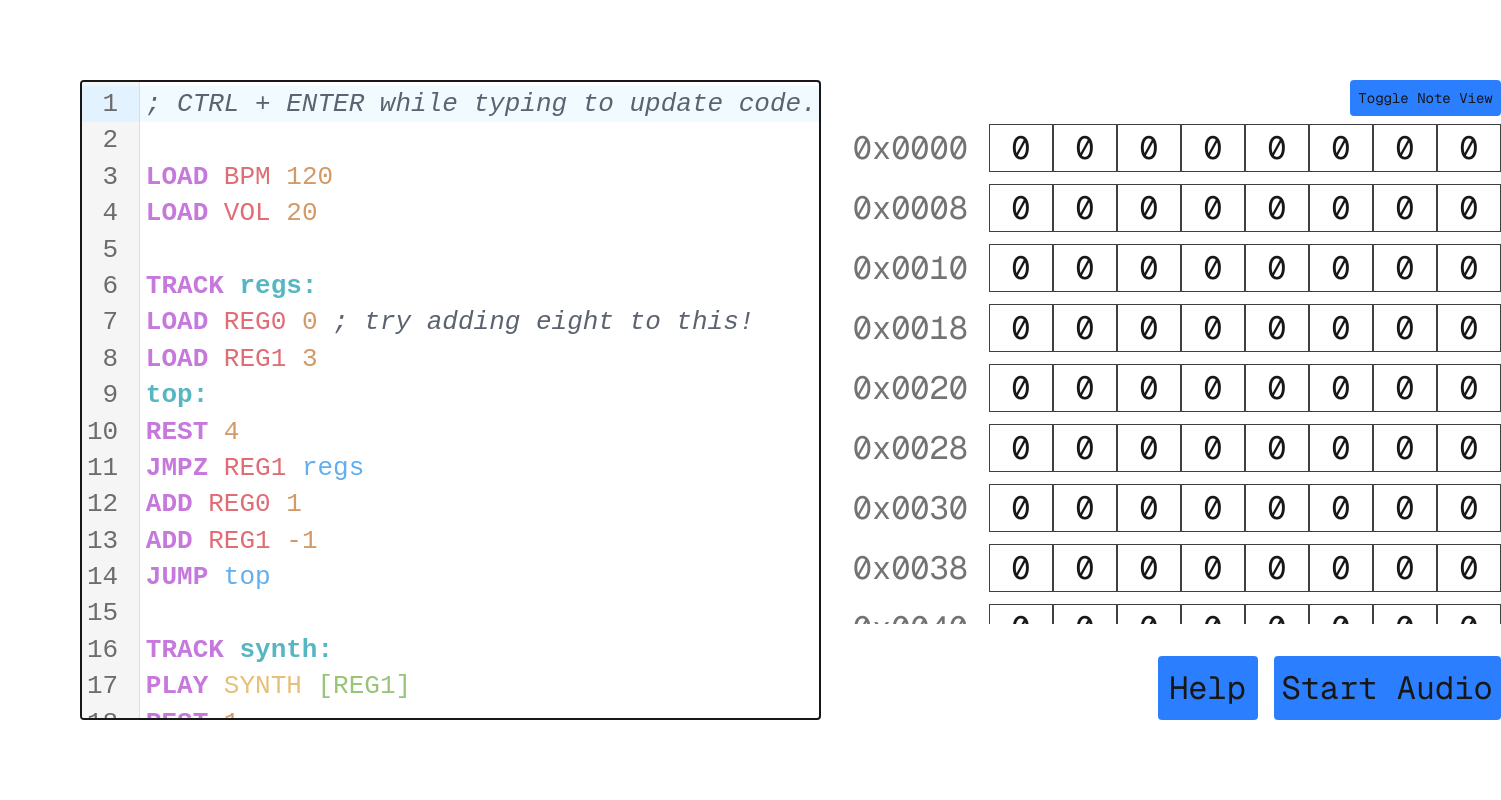
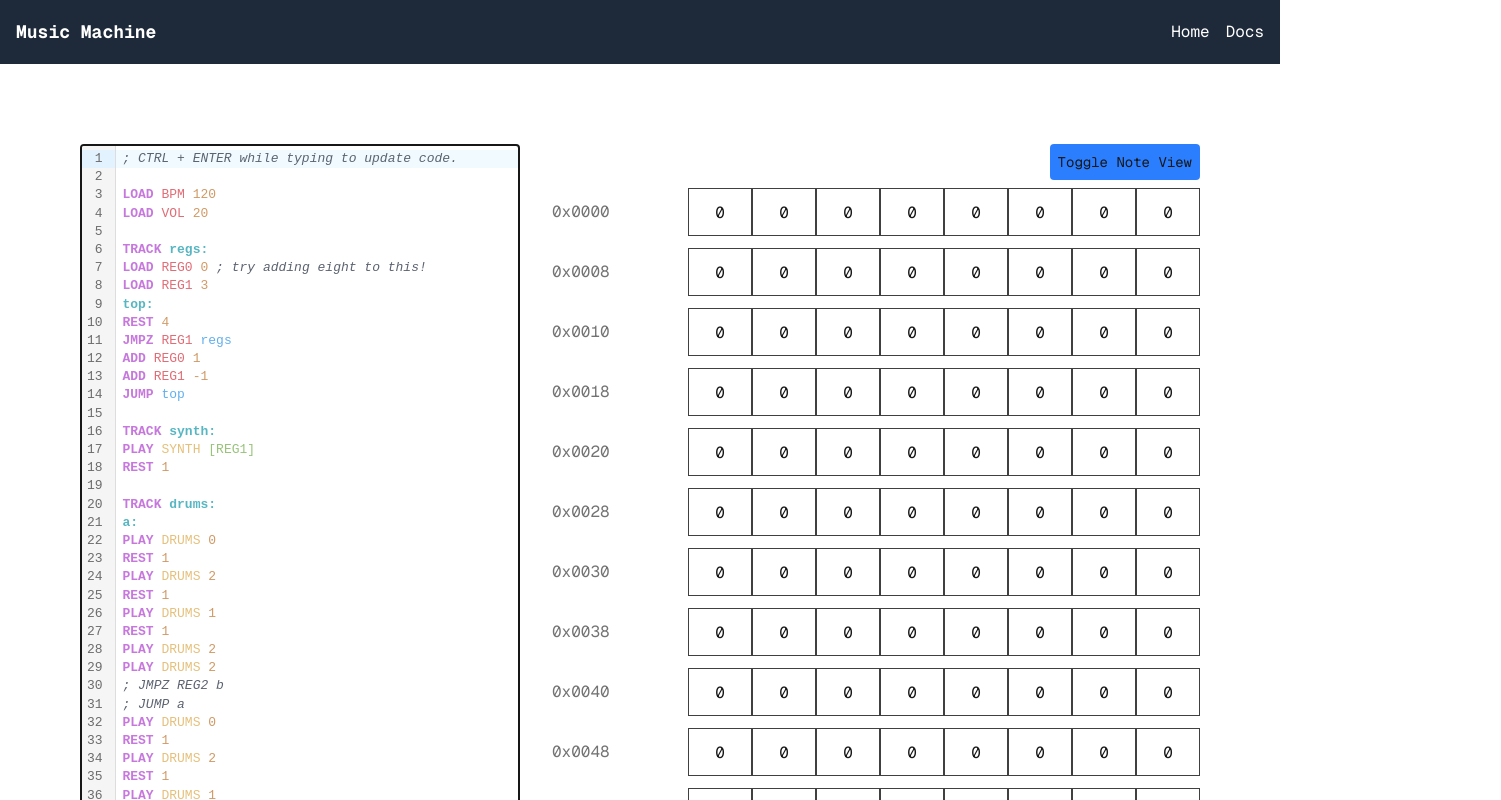
Before and after one commit to sd22404/COMSM0052, a Next.js app in the folder src/: page /COMSM0052/ in a window 1280 px wide. Shown: the top 800 px of the page, 1501 px wide, since content can reach past the window. Built offline with nearby package versions, Linux system fonts and the light colour scheme.

Commit message:
add header, prep docs page

```diff
--- /dev/null
+++ b/src/app/components/environment.tsx
@@ -0,0 +1,29 @@
+import Editor from "./editor";
+import Registers from "./registers";
+import Memory from "./memory";
+import Help from "./help";
+import useRuntime from "../hooks/useRuntime";
+
+export default function Environment({ className = "" }: { className: string }) {
+	const { runtime: { running, memory, cores }, run, halt, setCode, setMemory } = useRuntime();
+
+	return (
+		<div className={`${className}`}>
+			<div className="w-full h-full flex flex-1 flex-col gap-8">
+				<Editor onCodeChange={setCode} />
+			</div>
+			<div className="w-full h-full flex flex-1 flex-col gap-8">
+				<div className="overflow-auto flex flex-col gap-8 items-end">
+					{/* <Registers registers={registers} onRegisterChange={setRegister} /> */}
+					<Memory memory={memory} onMemoryChange={setMemory} />
+				</div>
+				<span className="flex justify-end gap-4">
+					<Help />
+					<button onClick={running ? halt : run} className={`p-2 min-w-[100px] rounded ${running ? "bg-red-500 hover:bg-red-600" : "bg-blue-500 hover:bg-blue-600"} hover:cursor-pointer`}>
+						{running ? "Stop Audio" : "Start Audio"}
+					</button>
+				</span>
+			</div>
+		</div>
+	);
+}
--- /dev/null
+++ b/src/app/components/header.tsx
@@ -0,0 +1,13 @@
+import Link from "next/link";
+
+export default function Header() {
+	return (
+		<div className="w-full min-h-16 bg-gray-800 text-white flex items-center px-4">
+			<h1 className="text-lg font-bold">Music Machine</h1>
+			<nav className="ml-auto flex gap-4">
+				<Link href="/" className="hover:underline">Home</Link>
+				<Link href="/docs" className="hover:underline">Docs</Link>
+			</nav>
+		</div>
+	)
+}
--- a/src/app/components/memory.tsx
+++ b/src/app/components/memory.tsx
@@ -14,7 +14,7 @@ export default function Memory({
 	const rows = Math.ceil(memory.length / 8);
 
 	return (
-		<div className="font-mono overflow-scroll flex flex-col gap-2 items-end">
+		<div className="overflow-scroll flex flex-col gap-2 items-end">
 			<button className="bg-blue-500 hover:bg-blue-600 text-sm p-2 rounded" onClick={() => setStringView(v => !v)}>
 				Toggle Note View
 			</button>
--- a/src/app/components/registers.tsx
+++ b/src/app/components/registers.tsx
@@ -1,12 +1,12 @@
 import { useState, useEffect } from "react";
-import { RegisterStr } from "@/common/types";
+import { Register } from "@/common/types";
 
 interface RegisterProps {
-	registers: Record<RegisterStr, number>;
-	onRegisterChange?: (reg: RegisterStr, val: number) => void;
+	registers: Record<Register, number>;
+	onRegisterChange?: (reg: Register, val: number) => void;
 }
 
-function RegisterInput({ regKey, val, onChange }: { regKey: RegisterStr; val: number; onChange?: (reg: RegisterStr, val: number) => void }) {
+function RegisterInput({ regKey, val, onChange }: { regKey: Register; val: number; onChange?: (reg: Register, val: number) => void }) {
 	const [raw, setRaw] = useState(val.toString());
 
 	useEffect(() => { setRaw(val.toString()); }, [val]);
@@ -29,9 +29,9 @@ function RegisterInput({ regKey, val, onChange }: { regKey: RegisterStr; val: nu
 
 export default function Registers({ registers, onRegisterChange }: RegisterProps) {
 	return (
-		<div className="flex gap-6 font-mono">
+		<div className="flex gap-6">
 			{Object.entries(registers).map(([key, val]) => (
-				<RegisterInput key={key} regKey={key as RegisterStr} val={val} onChange={onRegisterChange} />
+				<RegisterInput key={key} regKey={Register[key as keyof typeof Register]} val={val} onChange={onRegisterChange} />
 			))}
 		</div>
 	);
--- /dev/null
+++ b/src/app/docs/page.tsx
@@ -0,0 +1,9 @@
+import Header from "../components/header";
+
+export default function Docs() {
+	return (
+		<div className="flex flex-col w-screen h-screen font-mono">
+			<Header />
+		</div>
+	);
+}
--- a/src/app/globals.css
+++ b/src/app/globals.css
@@ -22,6 +22,6 @@
 body {
   background: var(--background);
   color: var(--foreground);
-  font-family: Arial, Helvetica, sans-serif;
-  font-size: 200%;
+  font-family: monospace, sans-serif;
+  font-size: 100%;
 }
--- a/src/app/page.tsx
+++ b/src/app/page.tsx
@@ -1,31 +1,13 @@
 "use client";
 
-import Editor from "./components/editor";
-import Registers from "./components/registers";
-import Memory from "./components/memory";
-import Help from "./components/help";
-import useRuntime from "./hooks/useRuntime";
+import Header from "./components/header";
+import Environment from "./components/environment";
 
 export default function Home() {
-	const { runtime: { running, memory, cores }, run, halt, setCode, setMemory } = useRuntime();
-
 	return (
-		<div className="w-screen h-screen py-20 px-20 flex gap-8 font-mono">
-			<div className="w-full h-full flex flex-1 flex-col gap-8">
-				<Editor onCodeChange={setCode} />
-			</div>
-			<div className="w-full h-full flex flex-1 flex-col gap-8">
-				<div className="overflow-auto flex flex-col gap-8 items-end">
-					{/* <Registers registers={registers} onRegisterChange={setRegister} /> */}
-					<Memory memory={memory} onMemoryChange={setMemory} />
-				</div>
-				<span className="flex justify-end gap-4">
-					<Help />
-					<button onClick={running ? halt : run} className={`p-2 min-w-[100px] rounded ${running ? "bg-red-500 hover:bg-red-600" : "bg-blue-500 hover:bg-blue-600"} hover:cursor-pointer`}>
-						{running ? "Stop Audio" : "Start Audio"}
-					</button>
-				</span>
-			</div>
+		<div className="flex flex-col w-screen h-screen font-mono">
+			<Header />
+			<Environment className="py-20 px-20 flex flex-1 gap-8"/>
 		</div>
-	);
+	)
 }
```
